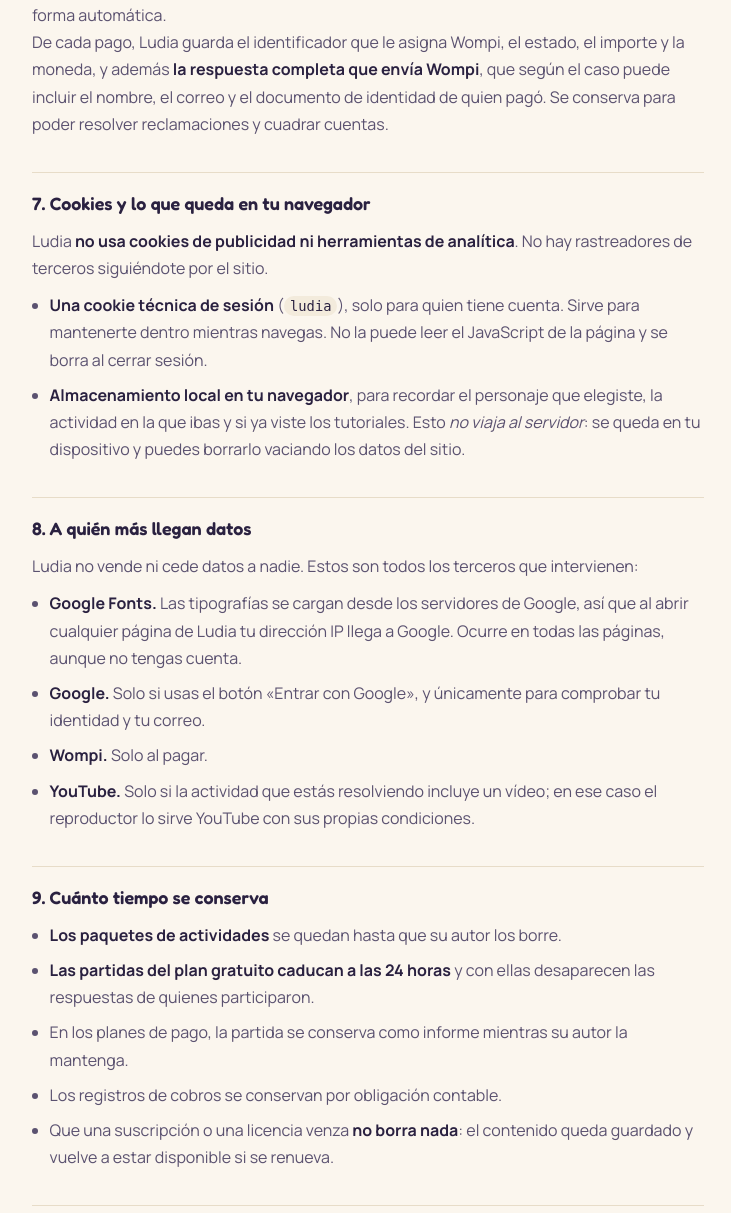
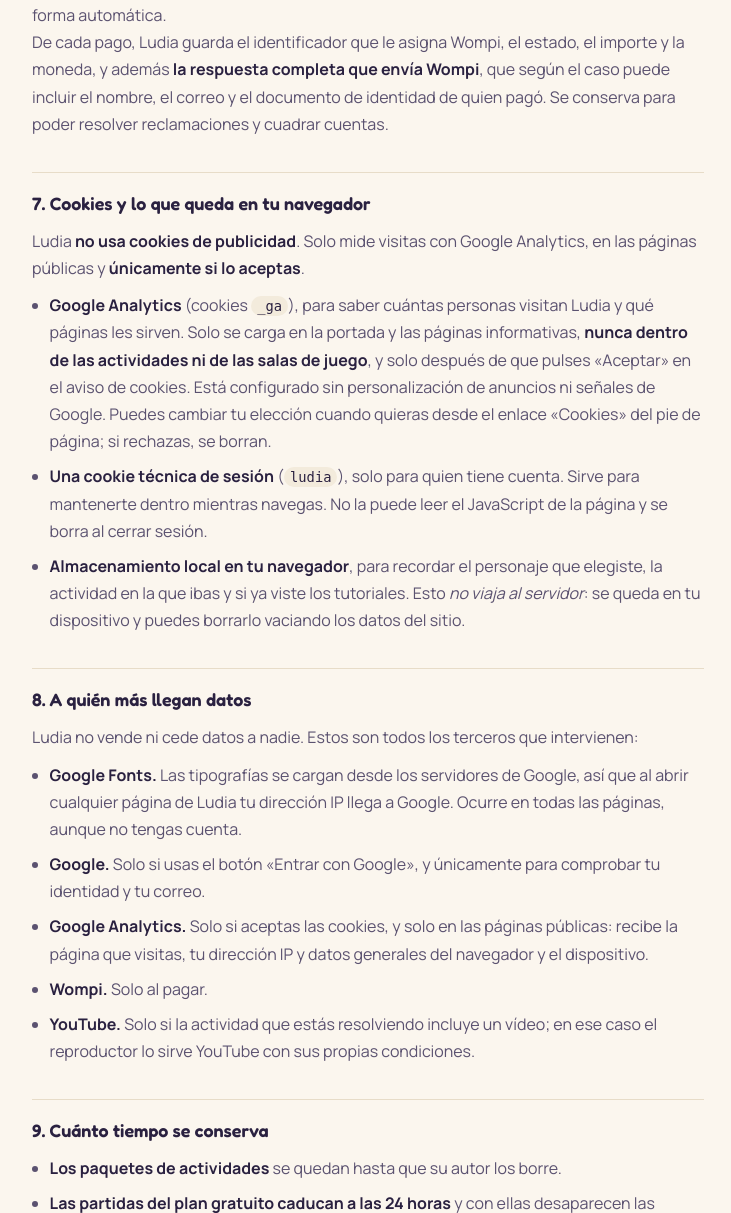
Before and after one commit to miguelmejiac15-lab/ludia, a PHP site: page /LUDIRA/privacidad.php in a window 1280 px wide. Shown: the part 2046-3259 px from the top of the page, without its empty margins (272-1003 px from the left). Run offline with PHP 8.4, Linux system fonts and the light colour scheme.

Commit message:
Google Analytics con aviso de cookies, solo en las páginas públicas
GA4 (G-ZGSC13TY6D) se carga únicamente si el visitante pulsa «Aceptar» en
el aviso de cookies, y nunca dentro de /app/, donde juegan estudiantes.
Sin señales de Google ni personalización de anuncios. «Rechazar» borra
las cookies _ga, y la elección se cambia desde «Cookies» en el pie. La
política de privacidad decía que no había analítica: ahora lo explica.

Co-Authored-By: Claude Opus 5.5 <noreply@anthropic.com>

```diff
--- a/includes/partials/footer.php
+++ b/includes/partials/footer.php
@@ -15,6 +15,9 @@
     <nav class="footer-enlaces" aria-label="Enlaces del pie">
       <a href="<?= e(base_url('enfoque.php')) ?>">Cómo está pensada</a>
       <a href="<?= e(base_url('privacidad.php')) ?>">Privacidad</a>
+      <?php if (!empty($gaId)): ?>
+        <a href="<?= e(base_url('privacidad.php')) ?>#cookies" data-cookies-preferencias>Cookies</a>
+      <?php endif; ?>
     </nav>
     <div class="footer-meta">
       <span>© <?= date('Y') ?> Ludia</span>
@@ -22,5 +25,79 @@
     </div>
   </div>
 </footer>
+
+<?php if (!empty($gaId)): ?>
+<?php /* Aviso de cookies. Google Analytics NO se carga hasta que la persona
+         pulse «Aceptar»; con «Rechazar» no se carga nada y se borran las
+         cookies de Analytics que hubiera. La elección se guarda en este
+         navegador y se cambia desde «Cookies», en el pie. */ ?>
+<div class="aviso-cookies" id="aviso-cookies" role="dialog" aria-live="polite" aria-label="Cookies" hidden>
+  <p>
+    Usamos <b>Google Analytics</b> para saber cuántas personas visitan Ludia y qué páginas les sirven.
+    Solo en estas páginas públicas: nunca dentro de las actividades.
+    <a href="<?= e(base_url('privacidad.php')) ?>#cookies">Más información</a>
+  </p>
+  <div class="aviso-cookies-botones">
+    <button class="btn btn-ghost btn-sm" type="button" data-cookies="no">Rechazar</button>
+    <button class="btn btn-primary btn-sm" type="button" data-cookies="si">Aceptar</button>
+  </div>
+</div>
+<script>
+(function () {
+  'use strict';
+  var ID = <?= json_encode($gaId) ?>;
+  var CLAVE = 'ludia_cookies';
+  var aviso = document.getElementById('aviso-cookies');
+
+  function leer() { try { return localStorage.getItem(CLAVE); } catch (e) { return null; } }
+  function guardar(v) { try { localStorage.setItem(CLAVE, v); } catch (e) {} }
+
+  function cargar() {
+    if (window.__ludiaGa) return;
+    window.__ludiaGa = true;
+    var s = document.createElement('script');
+    s.async = true;
+    s.src = 'https://www.googletagmanager.com/gtag/js?id=' + encodeURIComponent(ID);
+    document.head.appendChild(s);
+    window.dataLayer = window.dataLayer || [];
+    window.gtag = function () { window.dataLayer.push(arguments); };
+    window.gtag('js', new Date());
+    // Sin señales de Google ni personalización de anuncios: solo contar visitas.
+    window.gtag('config', ID, { allow_google_signals: false, allow_ad_personalization_signals: false });
+  }
+
+  // Al rechazar, fuera las cookies de Analytics (_ga, _ga_XXXX) de este dominio.
+  function borrarCookiesGa() {
+    document.cookie.split(';').forEach(function (c) {
+      var nombre = c.split('=')[0].trim();
+      if (nombre.indexOf('_ga') !== 0) return;
+      [location.hostname, '.' + location.hostname.replace(/^www\./, '')].forEach(function (d) {
+        document.cookie = nombre + '=; expires=Thu, 01 Jan 1970 00:00:00 GMT; path=/; domain=' + d;
+      });
+      document.cookie = nombre + '=; expires=Thu, 01 Jan 1970 00:00:00 GMT; path=/';
+    });
+  }
+
+  var eleccion = leer();
+  if (eleccion === 'si') cargar();
+  else if (eleccion === null) aviso.hidden = false;
+
+  aviso.addEventListener('click', function (evento) {
+    var boton = evento.target.closest('[data-cookies]');
+    if (!boton) return;
+    var acepta = boton.getAttribute('data-cookies') === 'si';
+    guardar(acepta ? 'si' : 'no');
+    aviso.hidden = true;
+    if (acepta) cargar(); else borrarCookiesGa();
+  });
+
+  document.addEventListener('click', function (evento) {
+    if (!evento.target.closest('[data-cookies-preferencias]')) return;
+    evento.preventDefault();
+    aviso.hidden = false;
+  });
+})();
+</script>
+<?php endif; ?>
 </body>
 </html>
--- a/includes/partials/header.php
+++ b/includes/partials/header.php
@@ -24,6 +24,11 @@ $usuarioActual = auth_usuario();
  */
 $enApp   = str_contains(str_replace('\\', '/', (string) ($_SERVER['SCRIPT_NAME'] ?? '')), '/app/');
 $noIndex = $page['noindex'] ?? ($enApp && empty($page['indexable']));
+
+/* Google Analytics: solo fuera de /app/. Dentro están las salas de juego, con
+   estudiantes, muchos menores: no se mide nada ahí (decisión del 09/10/2026).
+   Fuera, solo se carga si el visitante acepta las cookies (footer.php). */
+$gaId = $enApp ? '' : trim((string) config('analytics.id', ''));
 
 // En la home los enlaces del menú son anclas locales; en otras páginas apuntan a la home.
 $anchor = static fn (string $id): string => ($page['home'] ? '' : base_url('/')) . '#' . $id;
--- a/privacidad.php
+++ b/privacidad.php
@@ -14,7 +14,7 @@
  *   - lista del salón .............. `curso_estudiantes` (licencia Escuela)
  *   - cobros ....................... `suscripciones`, `pagos`
  *   - cookie de sesión ............. `auth_iniciar()` en includes/Auth.php
- *   - terceros ..................... Google Fonts (header.php), Google, Wompi, YouTube
+ *   - terceros ..................... Google Fonts (header.php), Google, Google Analytics (footer.php), Wompi, YouTube
  */
 
 require __DIR__ . '/includes/bootstrap.php';
@@ -136,12 +136,22 @@ require __DIR__ . '/includes/partials/header.php';
       reclamaciones y cuadrar cuentas.
     </p>
 
-    <h2>7. Cookies y lo que queda en tu navegador</h2>
+    <h2 id="cookies">7. Cookies y lo que queda en tu navegador</h2>
     <p>
-      Ludia <strong>no usa cookies de publicidad ni herramientas de analítica</strong>.
-      No hay rastreadores de terceros siguiéndote por el sitio.
+      Ludia <strong>no usa cookies de publicidad</strong>. Solo mide visitas con
+      Google Analytics, en las páginas públicas y <strong>únicamente si lo
+      aceptas</strong>.
     </p>
     <ul>
+      <li>
+        <strong>Google Analytics</strong> (cookies <code>_ga</code>), para saber
+        cuántas personas visitan Ludia y qué páginas les sirven. Solo se carga en la
+        portada y las páginas informativas, <strong>nunca dentro de las actividades
+        ni de las salas de juego</strong>, y solo después de que pulses «Aceptar» en
+        el aviso de cookies. Está configurado sin personalización de anuncios ni
+        señales de Google. Puedes cambiar tu elección cuando quieras desde el enlace
+        «Cookies» del pie de página; si rechazas, se borran.
+      </li>
       <li>
         <strong>Una cookie técnica de sesión</strong> (<code>ludia</code>), solo
         para quien tiene cuenta. Sirve para mantenerte dentro mientras navegas. No la
@@ -160,6 +170,7 @@ require __DIR__ . '/includes/partials/header.php';
     <ul>
       <li><strong>Google Fonts.</strong> Las tipografías se cargan desde los servidores de Google, así que al abrir cualquier página de Ludia tu dirección IP llega a Google. Ocurre en todas las páginas, aunque no tengas cuenta.</li>
       <li><strong>Google.</strong> Solo si usas el botón «Entrar con Google», y únicamente para comprobar tu identidad y tu correo.</li>
+      <li><strong>Google Analytics.</strong> Solo si aceptas las cookies, y solo en las páginas públicas: recibe la página que visitas, tu dirección IP y datos generales del navegador y el dispositivo.</li>
       <li><strong>Wompi.</strong> Solo al pagar.</li>
       <li><strong>YouTube.</strong> Solo si la actividad que estás resolviendo incluye un vídeo; en ese caso el reproductor lo sirve YouTube con sus propias condiciones.</li>
     </ul>
```
Also changed, not shown: assets/css/ludia.css (+25 -0 lines), config/config.env.php (+7 -0 lines), config/config.example.php (+8 -0 lines).
